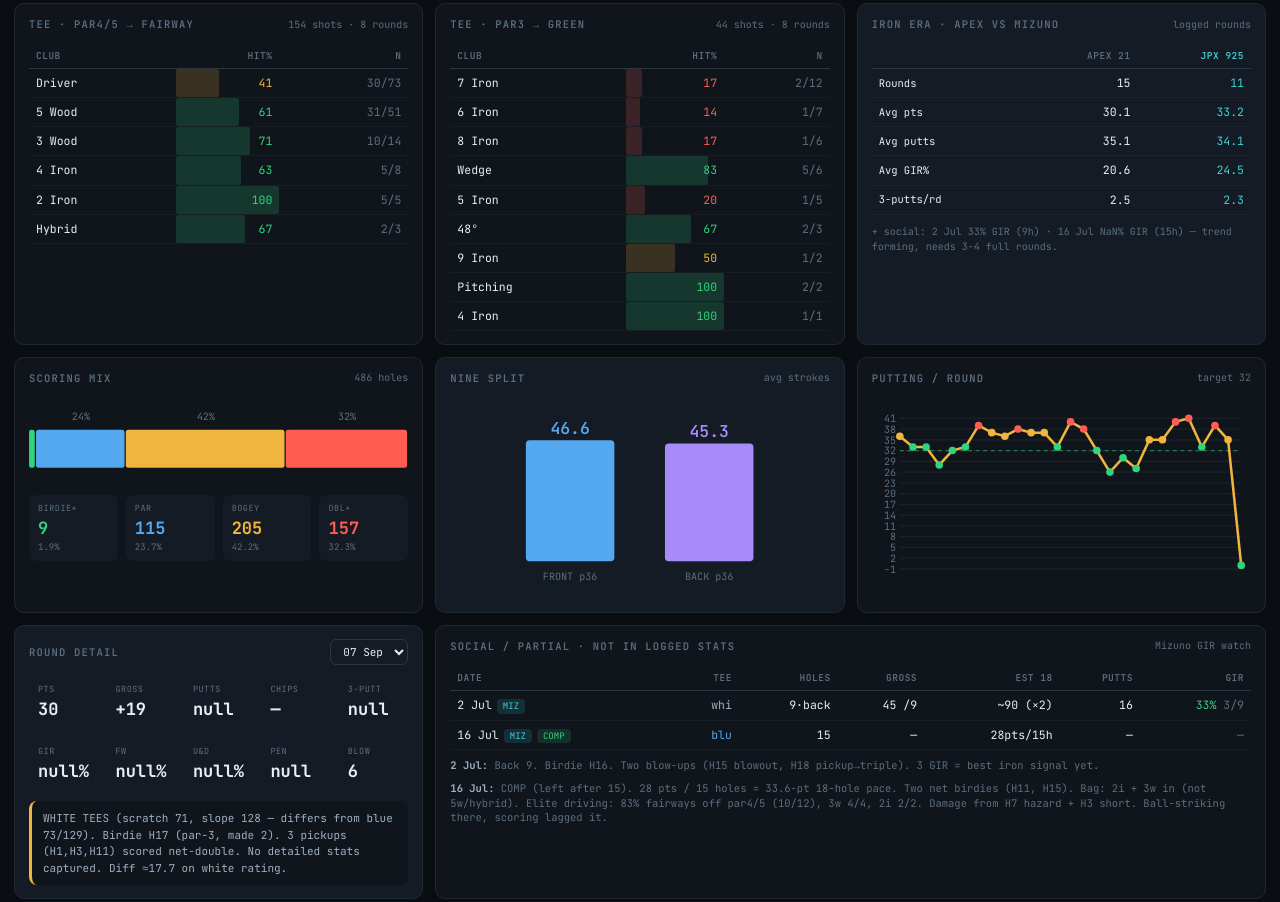
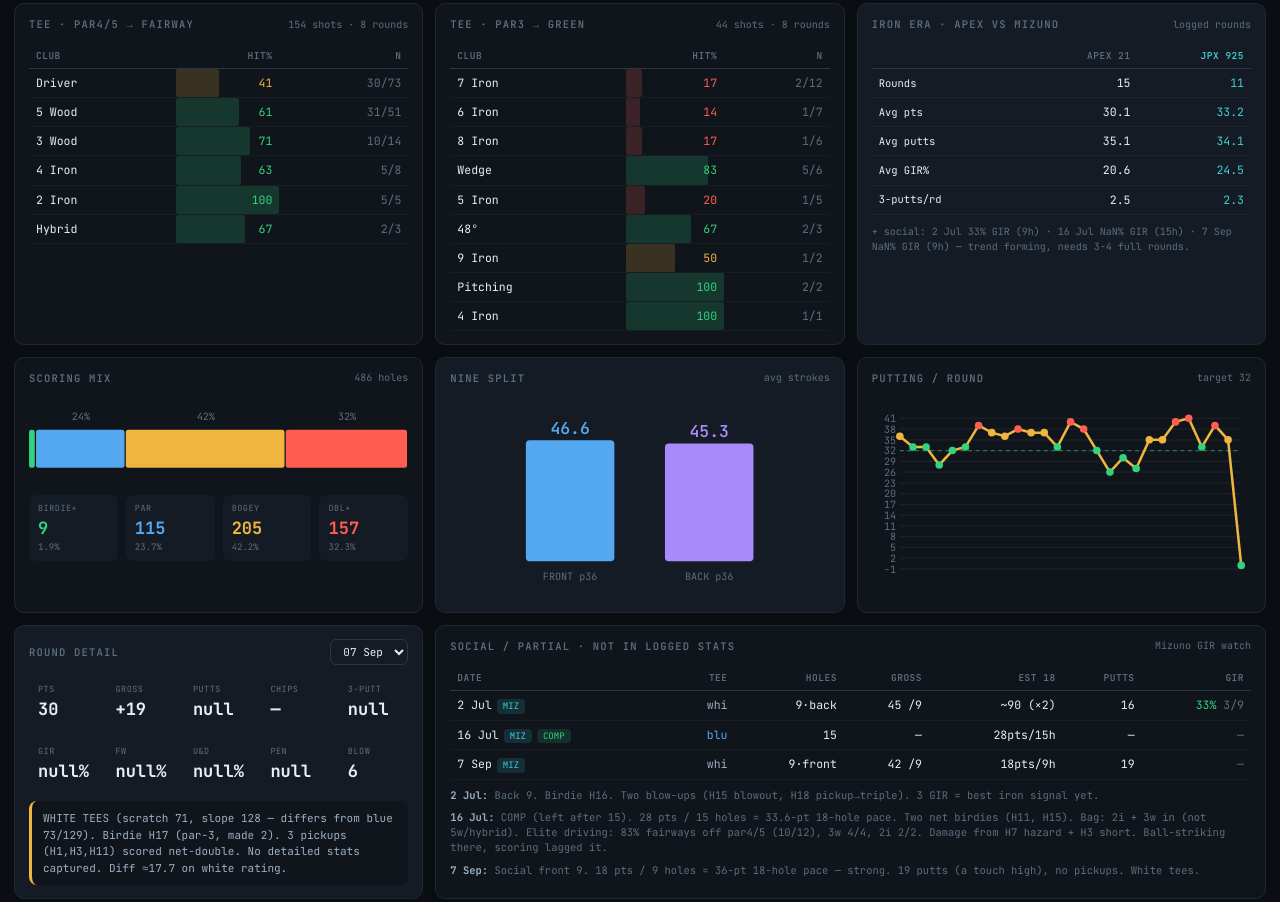
Before and after one commit to benjaminpostle/Golf-Dashboard-, a plain HTML site: page index.html in a window 1280 px wide. Shown: the part 2098-3000 px from the top of the page. Drawn offline with Linux system fonts and the light colour scheme.

Commit message:
Add files via upload

```diff
--- a/index.html
+++ b/index.html
@@ -352,7 +352,8 @@ const HCP_CURRENT=14.9;
 // Social / partial rounds — NOT counted in logged stats.
 const SOCIAL=[
  {label:'2 Jul',tee:'white',holes:9,nine:'back',gross9:45,putts:16,gir:3,girOf:9,mizuno:true,note:'Back 9. Birdie H16. Two blow-ups (H15 blowout, H18 pickup→triple). 3 GIR = best iron signal yet.'},
- {label:'16 Jul',tee:'blue',holes:15,gross9:'—',putts:null,gir:null,girOf:null,mizuno:true,comp:true,pts:28,note:'COMP (left after 15). 28 pts / 15 holes = 33.6-pt 18-hole pace. Two net birdies (H11, H15). Bag: 2i + 3w in (not 5w/hybrid). Elite driving: 83% fairways off par4/5 (10/12), 3w 4/4, 2i 2/2. Damage from H7 hazard + H3 short. Ball-striking there, scoring lagged it.'}
+ {label:'16 Jul',tee:'blue',holes:15,gross9:'—',putts:null,gir:null,girOf:null,mizuno:true,comp:true,pts:28,note:'COMP (left after 15). 28 pts / 15 holes = 33.6-pt 18-hole pace. Two net birdies (H11, H15). Bag: 2i + 3w in (not 5w/hybrid). Elite driving: 83% fairways off par4/5 (10/12), 3w 4/4, 2i 2/2. Damage from H7 hazard + H3 short. Ball-striking there, scoring lagged it.'},
+ {label:'7 Sep',tee:'white',holes:9,nine:'front',gross9:42,putts:19,gir:null,girOf:null,mizuno:true,pts:18,note:'Social front 9. 18 pts / 9 holes = 36-pt 18-hole pace — strong. 19 putts (a touch high), no pickups. White tees.'}
 ];
 
 // Launch-monitor sessions — reference carry/spin/dispersion data. NOT round stats.
```
